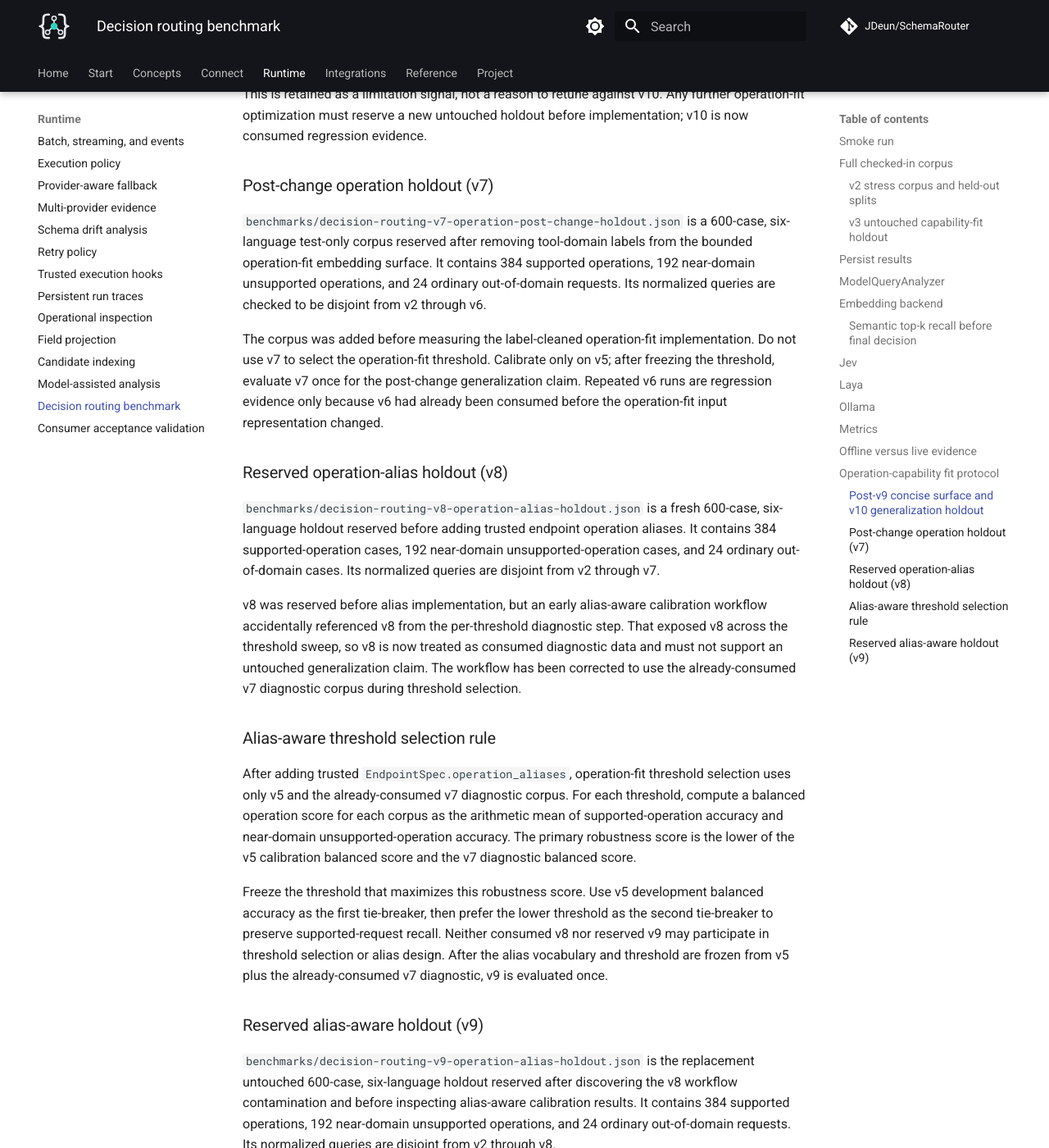
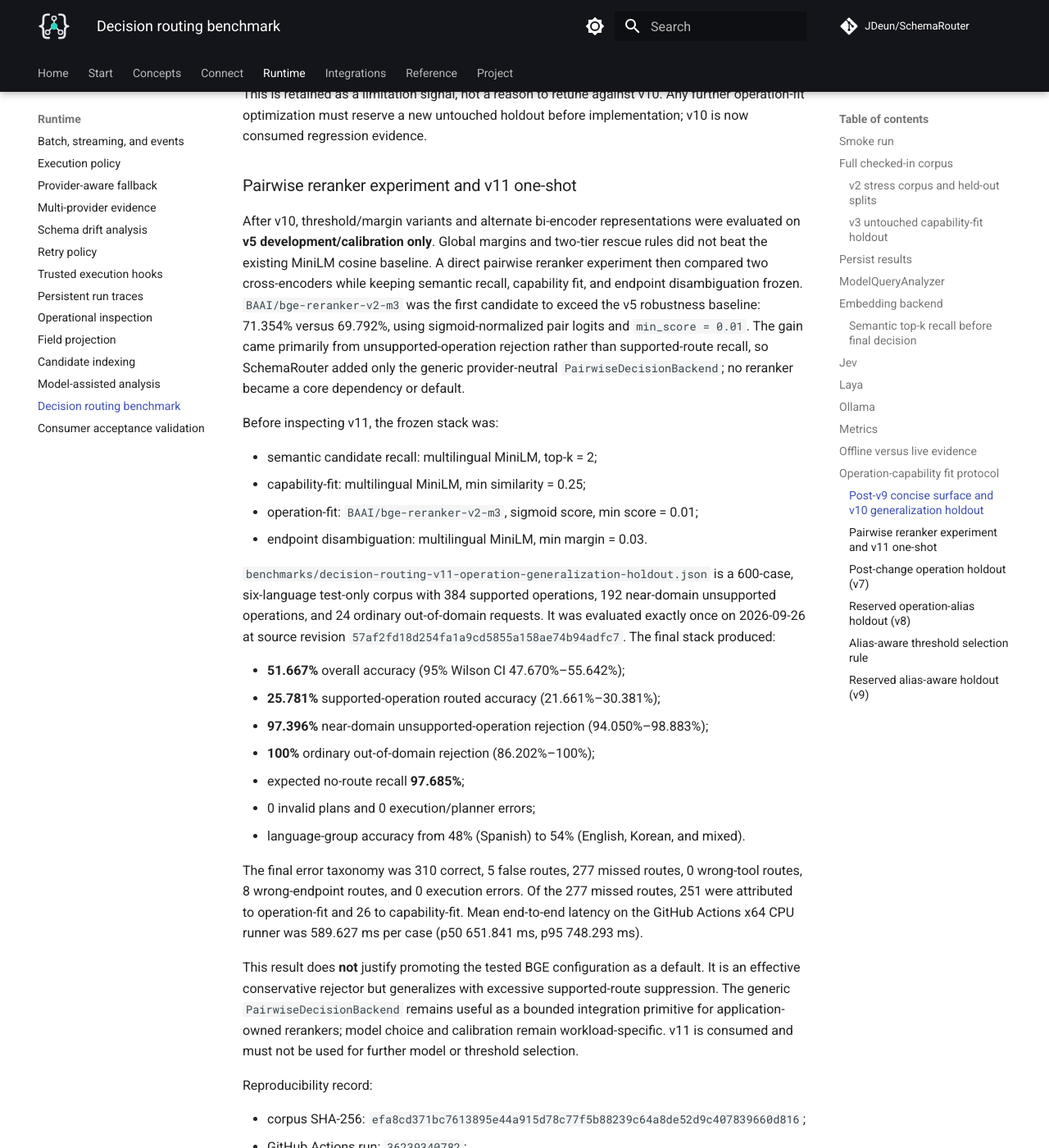
Before and after one commit to JDeun/SchemaRouter, an MkDocs documentation site: the page built from docs/guides/decision-benchmark.md, in a window 1280 px wide and 1400 px high, scrolled down 10657 px. Shown: the whole window at 82% size. Built offline with MkDocs 1.6.1 and Material for MkDocs 9.7.7, drawn with Linux system fonts in a browser that asks for light colours; comment, search, counter and statistics services are not loaded; some of the changed text lies outside the part shown.

Commit message:
docs: publish consumed v11 benchmark evidence

```diff
--- a/docs/guides/decision-benchmark.md
+++ b/docs/guides/decision-benchmark.md
@@ -437,6 +437,57 @@ optimization must reserve a new untouched holdout before implementation; v10 is
 regression evidence.
 
 
+### Pairwise reranker experiment and v11 one-shot
+
+After v10, threshold/margin variants and alternate bi-encoder representations were evaluated on
+**v5 development/calibration only**. Global margins and two-tier rescue rules did not beat the
+existing MiniLM cosine baseline. A direct pairwise reranker experiment then compared two
+cross-encoders while keeping semantic recall, capability fit, and endpoint disambiguation frozen.
+`BAAI/bge-reranker-v2-m3` was the first candidate to exceed the v5 robustness baseline:
+71.354% versus 69.792%, using sigmoid-normalized pair logits and `min_score = 0.01`.
+The gain came primarily from unsupported-operation rejection rather than supported-route recall,
+so SchemaRouter added only the generic provider-neutral `PairwiseDecisionBackend`; no reranker
+became a core dependency or default.
+
+Before inspecting v11, the frozen stack was:
+
+- semantic candidate recall: multilingual MiniLM, top-k = 2;
+- capability-fit: multilingual MiniLM, min similarity = 0.25;
+- operation-fit: `BAAI/bge-reranker-v2-m3`, sigmoid score, min score = 0.01;
+- endpoint disambiguation: multilingual MiniLM, min margin = 0.03.
+
+`benchmarks/decision-routing-v11-operation-generalization-holdout.json` is a 600-case,
+six-language test-only corpus with 384 supported operations, 192 near-domain unsupported operations,
+and 24 ordinary out-of-domain requests. It was evaluated exactly once on 2026-09-26 at source
+revision `57af2fd18d254fa1a9cd5855a158ae74b94adfc7`. The final stack produced:
+
+- **51.667%** overall accuracy (95% Wilson CI 47.670%–55.642%);
+- **25.781%** supported-operation routed accuracy (21.661%–30.381%);
+- **97.396%** near-domain unsupported-operation rejection (94.050%–98.883%);
+- **100%** ordinary out-of-domain rejection (86.202%–100%);
+- expected no-route recall **97.685%**;
+- 0 invalid plans and 0 execution/planner errors;
+- language-group accuracy from 48% (Spanish) to 54% (English, Korean, and mixed).
+
+The final error taxonomy was 310 correct, 5 false routes, 277 missed routes, 0 wrong-tool routes,
+8 wrong-endpoint routes, and 0 execution errors. Of the 277 missed routes, 251 were attributed to
+operation-fit and 26 to capability-fit. Mean end-to-end latency on the GitHub Actions x64 CPU runner
+was 589.627 ms per case (p50 651.841 ms, p95 748.293 ms).
+
+This result does **not** justify promoting the tested BGE configuration as a default. It is an
+effective conservative rejector but generalizes with excessive supported-route suppression.
+The generic `PairwiseDecisionBackend` remains useful as a bounded integration primitive for
+application-owned rerankers; model choice and calibration remain workload-specific. v11 is consumed
+and must not be used for further model or threshold selection.
+
+Reproducibility record:
+
+- corpus SHA-256: `efa8cd371bc7613895e44a915d78c77f5b88239c64a8de52d9c407839660d816`;
+- GitHub Actions run: `36239340782`;
+- artifact ID: `10905503165`;
+- artifact SHA-256: `f977511c7d65bc94e2dba9142b6cedf378ceaae1b8418c351e85b550f191dfd1`.
+
+
 ### Post-change operation holdout (v7)
 
 `benchmarks/decision-routing-v7-operation-post-change-holdout.json` is a 600-case,
```
